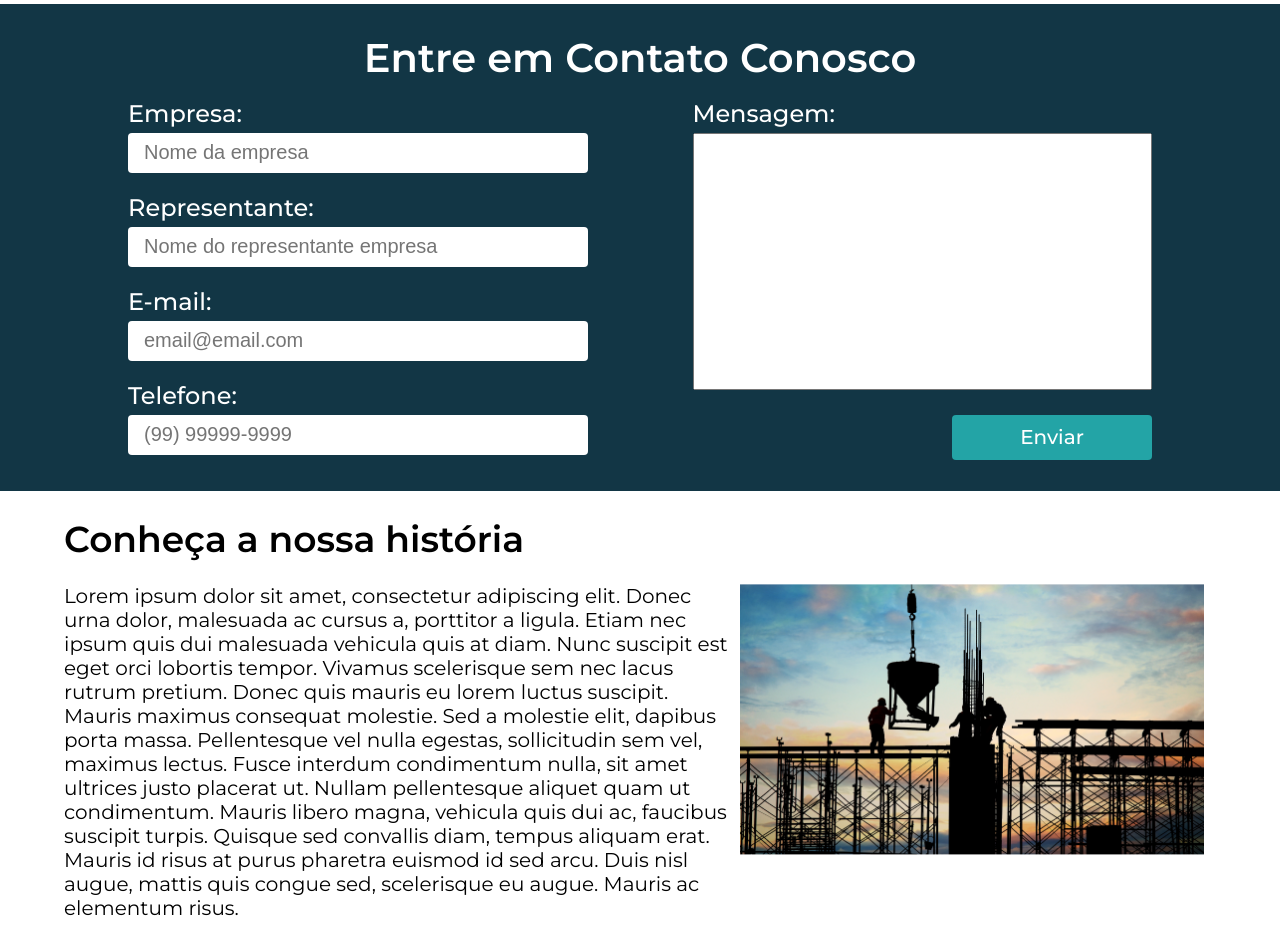
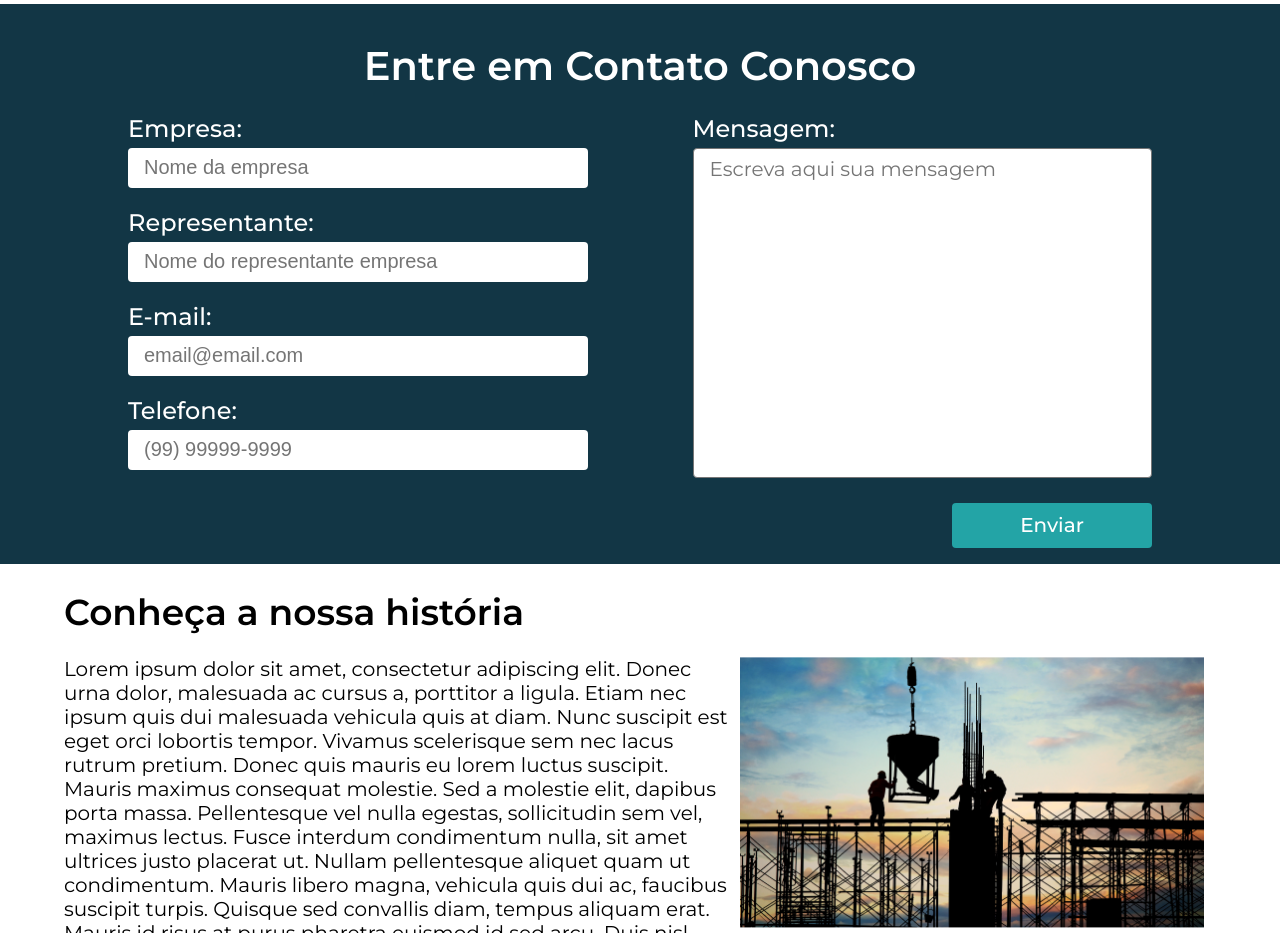
Before and after one commit to cpejr/IZT-web-frontend, a React (Vite) app: page /home in a window 1280 px wide. Shown: the part 1100-2033 px from the top of the page. Built offline with nearby package versions, Linux system fonts and the light colour scheme.

Commit message:
fix: messages box

```diff
--- a/src/components/common/FormInput/Styles.jsx
+++ b/src/components/common/FormInput/Styles.jsx
@@ -28,6 +28,12 @@ export const Input = styled.input`
 
   border: ${(props) => (props.error ? '2px red solid' : 'none')};
   background: ${(props) => (props.error ? 'rgba(239, 202, 202, 1)' : 'white')};
+
+  @media (max-width: 700px) {
+    font-weight: 400;
+    font-size: 16px;
+    line-height: 20px;
+  }
 `;
 
 export const ErrorMessage = styled.p`
--- a/src/components/common/FormMask/Styles.jsx
+++ b/src/components/common/FormMask/Styles.jsx
@@ -19,6 +19,12 @@ export const Container = styled.div`
     border: ${(props) => (props.error ? '2px red solid' : 'none')};
     background: ${(props) =>
       props.error ? 'rgba(239, 202, 202, 1)' : 'white'};
+
+    @media (max-width: 700px) {
+      font-weight: 400;
+      font-size: 16px;
+      line-height: 20px;
+    }
   }
 `;
 
--- a/src/components/features/FormsContact/FormsContact.jsx
+++ b/src/components/features/FormsContact/FormsContact.jsx
@@ -105,7 +105,7 @@ function FormsContactUs() {
           <InputMessage>
             <Mensagem>
               Mensagem:
-              <textarea rows={17} />
+              <textarea rows={13} placeholder="Escreva aqui sua mensagem" />
               <BotaoEnviar>Enviar</BotaoEnviar>
             </Mensagem>
           </InputMessage>
--- a/src/components/features/FormsContact/Styles.jsx
+++ b/src/components/features/FormsContact/Styles.jsx
@@ -71,7 +71,22 @@ export const Mensagem = styled.div`
   gap: 5px;
 
   textarea {
+    border-radius: 4px;
+    font-family: 'Montserrat';
+    font-style: normal;
+    font-weight: 400;
+    font-size: 20px;
+    line-height: 24px;
+    padding: 8px 16px;
+
+    color: #000000;
     resize: none;
+
+    @media (max-width: 700px) {
+      font-weight: 400;
+      font-size: 16px;
+      line-height: 20px;
+    }
   }
 
   @media (max-width: 700px) {
```
